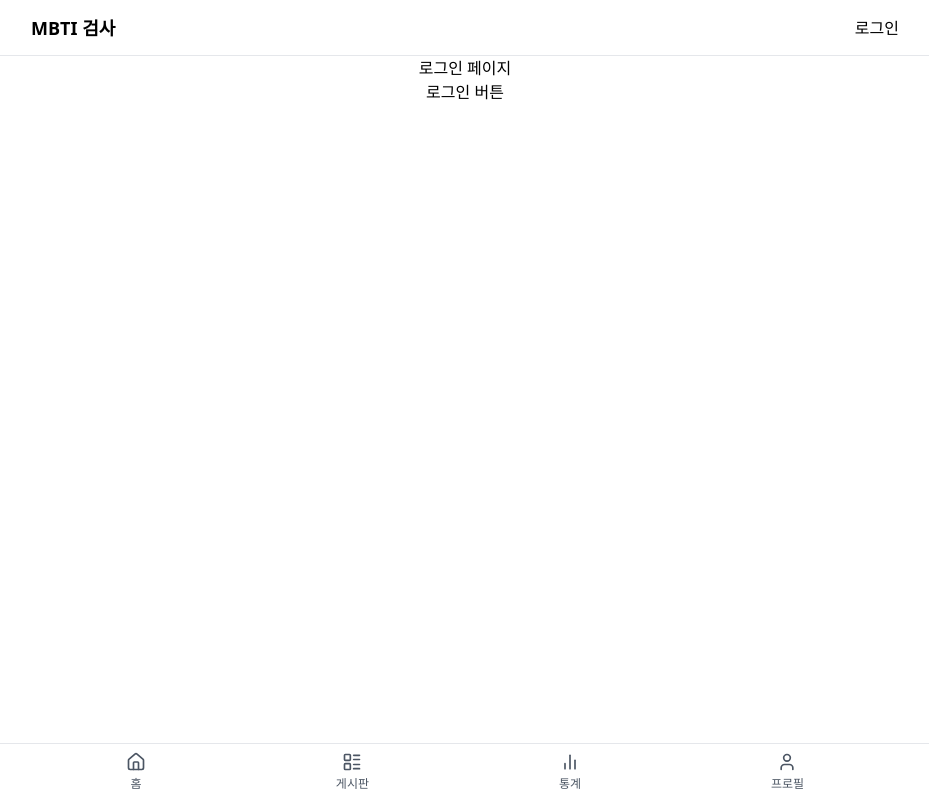
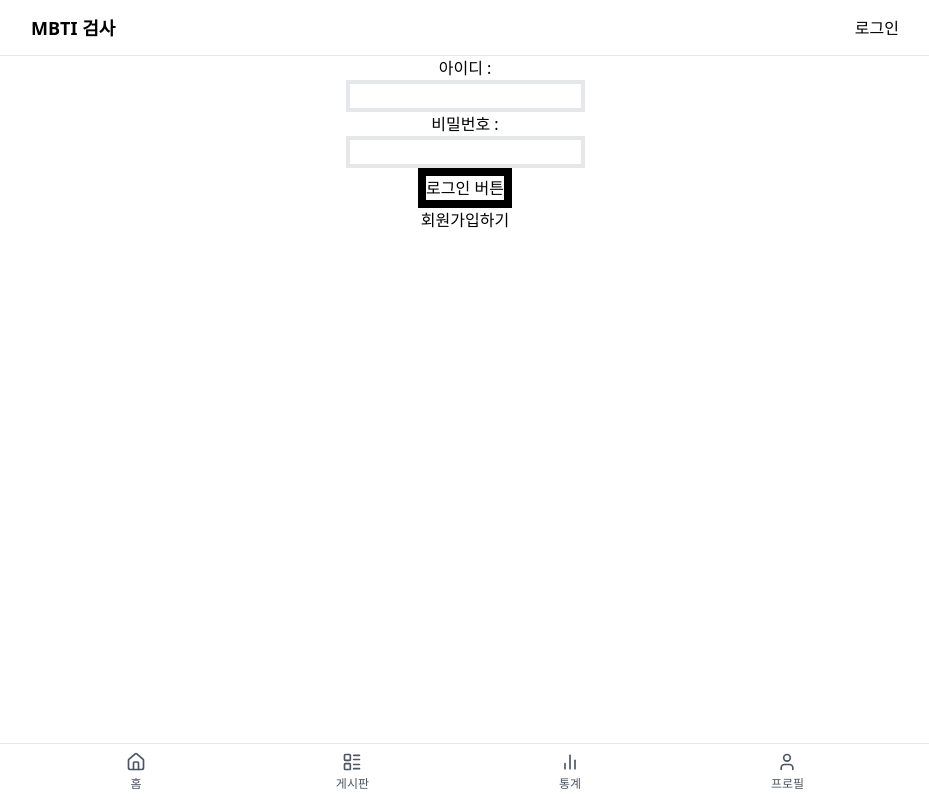
Before and after one commit to KIMgyeongmIN00/React-MBTI, a React (Vite) app: page /login in a window 1280 px wide. Shown: the whole page, without its empty margins (175-1104 px from the left). Built offline with nearby package versions, Linux system fonts and the light colour scheme.

Commit message:
feat: JWS 인증 후 토큰값 저장기능 구현

```diff
--- /dev/null
+++ b/src/api/auth.js
@@ -0,0 +1,33 @@
+import axios from 'axios';
+
+const API_URL = 'https://www.nbcamp-react-auth.link';
+
+export const register = async (userData) => {
+  const response = await axios.post(`${API_URL}/register`, userData);
+  return response.data;
+};
+
+export const login = async (userData) => {
+  const response = await axios.post(`${API_URL}/login`, userData)
+  return response.data;
+};
+
+export const getUserProfile = async (token) => {
+  const response = await axios.get(`${API_URL}/user`, {
+    headers: {
+      Authorization: `Bearer ${token}`,
+    },
+  })
+  return response.data;
+};
+
+export const updateProfile = async (formData, token) => {
+  const response = await axios.patch(`${API_URL}/profile`, formData, {
+    headers: {
+      "Content-Type": "multipart/form-data",
+      Authorization: `Bearer ${token}`,
+    },
+  }
+  );
+  return response.data;
+};
--- a/src/app/ProtectedRouter.jsx
+++ b/src/app/ProtectedRouter.jsx
@@ -2,10 +2,10 @@ import { Outlet, useLocation, useNavigate } from "react-router-dom";
 import useAuthStore from "../utils/auth/useAuthStore";
 import Swal from "sweetalert2";
 import { useEffect } from "react";
-import { ONE_SECOND_BEFORE_GO_LOGIN_PAGE } from "../data/magic-numbers";
+import { ONE_SECOND_BEFORE_GO_LOGIN_PAGE } from "../data/magicNumbers";
 
 export default function ProtectedRouter() {
-  const isAuthenticated = useAuthStore((state) => state.isAuthenticated);
+  const { isAuthenticated } = useAuthStore();
   const location = useLocation();
   const navigate = useNavigate();
 
--- a/src/pages/Login.jsx
+++ b/src/pages/Login.jsx
@@ -1,22 +1,77 @@
 import { useLocation, useNavigate } from "react-router-dom";
+import { useState } from "react";
+import { login } from "../api/auth";
+import { useEffect } from "react";
 import useAuthStore from "../utils/auth/useAuthStore";
+import Swal from "sweetalert2";
 
 export default function Login() {
-  const login = useAuthStore((state) => state.login);
+  const { accessToken, saveAccessToken } = useAuthStore();
+  const [loginObj, setLoginObj] = useState({ id: "", password: "" });
   const location = useLocation();
   const navigate = useNavigate();
 
-  function handleLogin() {
-    login(); // Zustand의 인증 상태 변경
+  useEffect(() => {
+    console.log(loginObj);
+    console.log(accessToken);
+  }, [loginObj]);
 
-    const redirectTo = location.state?.from?.pathname || "/";
-    navigate(redirectTo, { replace: true });
+  async function onSubmitLoginHandler(loginObj) {
+    // 리팩토링
+    try {
+      const { accessToken, nickname } = await login(loginObj);
+      saveAccessToken(accessToken);
+      Swal.fire({
+        title: "환영합니다!",
+        text: `${nickname}님 어서오세요!`,
+        icon: "success",
+      });
+      const redirectTo = location.state?.from?.pathname || "/";
+      navigate(redirectTo, { replace: true });
+    } catch (error) {
+      Swal.fire({
+        title: "로그인 실패",
+        text: `다시 시도 하세요`,
+        icon: "error",
+      });
+    }
   }
 
   return (
-    <div>
-      <h2>로그인 페이지</h2>
-      <button onClick={handleLogin}>로그인 버튼</button>
-    </div>
+    <form
+      onSubmit={(e) => {
+        e.preventDefault();
+        onSubmitLoginHandler(loginObj);
+      }}
+    >
+      <p>아이디 :</p>
+      <input
+        className="border-4"
+        type="text"
+        onChange={(e) => {
+          setLoginObj({ ...loginObj, id: e.target.value });
+        }}
+      />
+      <p>비밀번호 :</p>
+      <input
+        className="border-4"
+        type="text"
+        onChange={(e) => {
+          setLoginObj({ ...loginObj, password: e.target.value });
+        }}
+      />
+      <br />
+      <button className="border-8 border-black" type="submit">
+        로그인 버튼
+      </button>
+      <br />
+      <button
+        onClick={() => {
+          navigate("/signup");
+        }}
+      >
+        회원가입하기
+      </button>
+    </form>
   );
 }
--- a/src/pages/SignUp.jsx
+++ b/src/pages/SignUp.jsx
@@ -1,3 +1,50 @@
+import { useState } from "react";
+import { register } from "../api/auth";
+
 export default function SignUp() {
-  return <div>SignUp</div>;
+  const [obj, setObj] = useState({ id: "", password: "", nickname: "" });
+
+  async function onSubmitSignUpHandler(obj) {
+    // 됨
+    const data = await register(obj);
+    return console.log(data);
+  }
+
+  return (
+    <form
+      onSubmit={(e) => {
+        e.preventDefault();
+        onSubmitSignUpHandler(obj);
+      }}
+    >
+      <p>아이디 :</p>
+      <input
+        className="border-4"
+        type="text"
+        onChange={(e) => {
+          setObj({ ...obj, id: e.target.value });
+        }}
+      />
+      <p>비밀번호 :</p>
+      <input
+        className="border-4"
+        type="text"
+        onChange={(e) => {
+          setObj({ ...obj, password: e.target.value });
+        }}
+      />
+      <p>닉네임 :</p>
+      <input
+        className="border-4"
+        type="text"
+        onChange={(e) => {
+          setObj({ ...obj, nickname: e.target.value });
+        }}
+      />
+      <br />
+      <button className="border-8 border-black" type="submit">
+        등록하기
+      </button>
+    </form>
+  );
 }
--- a/src/utils/auth/useAuthStore.jsx
+++ b/src/utils/auth/useAuthStore.jsx
@@ -1,9 +1,20 @@
 import { create } from "zustand";
 
 const useAuthStore = create((set) => ({
-  isAuthenticated: false,
-  login: () => set({ isAuthenticated: true }),
-  logout: () => set({ isAuthenticated: false }),
+  accessToken: localStorage.getItem("accessToken") || "",
+  isAuthenticated: !!localStorage.getItem("accessToken"),
+
+  saveAccessToken: (accessToken) =>
+    set(() => {
+      localStorage.setItem("accessToken", accessToken);
+      return { accessToken, isAuthenticated: !!accessToken };
+    }),
+
+  wasteAccessToken: () =>
+    set(() => {
+      localStorage.removeItem("accessToken");
+      return { accessToken: "", isAuthenticated: false };
+    }),
 }));
 
 export default useAuthStore;
```
Also changed, not shown: src/data/magicNumbers.js (renamed from src/data/magic-numbers.js).
